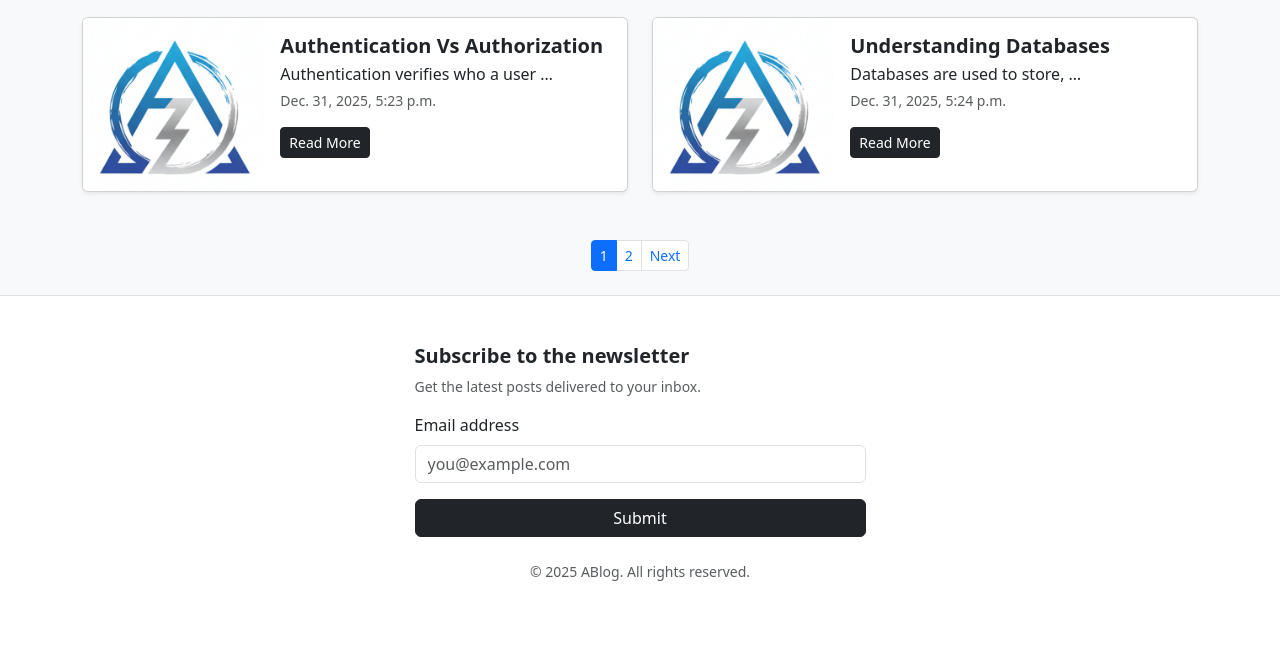
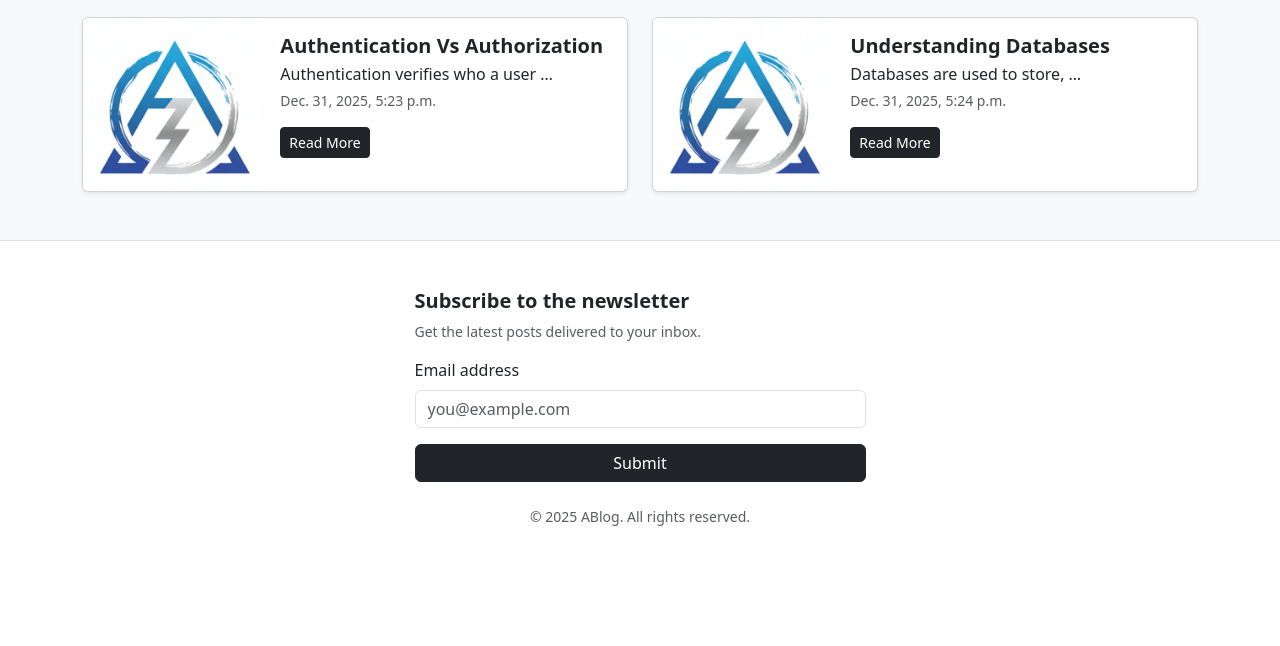
Before and after one commit to mrshanshuvo/django-blog, a Django app: page / in a window 1280 px wide. Shown: the part 352-998 px from the top of the page. After the commit the page ends 878 px from the top, so only its background shows below. Run offline with Django 5.2, Linux system fonts and the light colour scheme; data comes from the database, SQL or seed files in the repository.

Commit message:
learnt no post pagination disapperance

```diff
--- a/posts/templates/posts/index.html
+++ b/posts/templates/posts/index.html
@@ -14,15 +14,18 @@
     {% endfor %}
   </div>
   <!-- Pagination (static placeholder) -->
+  {% if post_number > 4 %}
     <div class="d-flex justify-content-center mt-4">
       <nav aria-label="Page navigation">
         <ul class="pagination pagination-sm mb-0">
           {% if posts.has_previous %}
             <li class="page-item">
-            <a class="page-link" href="?p={{ posts.previous_page_number }}">Previous</a>
+              <a class="page-link"
+                 href="?p={{ posts.previous_page_number }}&q={{ q }}">Previous</a>
             </li>
             <li class="page-item">
-            <a class="page-link" href="?p={{ posts.previous_page_number }}">{{ posts.previous_page_number }}</a>
+              <a class="page-link"
+                 href="?p={{ posts.previous_page_number }}&q={{ q }}">{{ posts.previous_page_number }}</a>
             </li>
           {% endif %}
           <li class="page-item active" aria-current="page">
@@ -30,13 +33,14 @@
           </li>
           {% if posts.has_next %}
             <li class="page-item">
-            <a class="page-link" href="?p={{ posts.next_page_number }}">{{ posts.next_page_number }}</a>
+              <a class="page-link" href="?p={{ posts.next_page_number }}&q={{ q }}">{{ posts.next_page_number }}</a>
             </li>
             <li class="page-item">
-            <a class="page-link" href="?p={{ posts.next_page_number }}">Next</a>
+              <a class="page-link" href="?p={{ posts.next_page_number }}&q={{ q }}">Next</a>
             </li>
           {% endif %}
         </ul>
       </nav>
     </div>
+  {% endif %}
 {% endblock main %}
--- a/posts/templates/posts/search.html
+++ b/posts/templates/posts/search.html
@@ -10,6 +10,7 @@
     {% endfor %}
   </div>
   <!-- Pagination (static placeholder) -->
+  {% if post_number > 4 %}
     <div class="d-flex justify-content-center mt-4">
       <nav aria-label="Page navigation">
         <ul class="pagination pagination-sm mb-0">
@@ -37,4 +38,5 @@
         </ul>
       </nav>
     </div>
+  {% endif %}
 {% endblock main %}
--- a/posts/views.py
+++ b/posts/views.py
@@ -14,7 +14,11 @@ def home(request):
     paginator = Paginator(all_posts, 4)
     page_number = request.GET.get("p", 1)
     page_obj = paginator.get_page(page_number)
-    return render(request, "posts/index.html", {"posts": page_obj})
+    return render(
+        request,
+        "posts/index.html",
+        {"posts": page_obj, "page_number": all_posts.count()},
+    )
 
 
 def post(request, id):
@@ -50,4 +54,8 @@ def search(request):
     ).order_by("-id")
     paginator = Paginator(posts, 4)
     page_obj = paginator.get_page(page_number)
-    return render(request, "posts/search.html", {"posts": page_obj, "q": q})
+    return render(
+        request,
+        "posts/search.html",
+        {"posts": page_obj, "q": q, "post_number": posts.count()},
+    )
```
Lines whose indentation alone changed are shown as unchanged.
